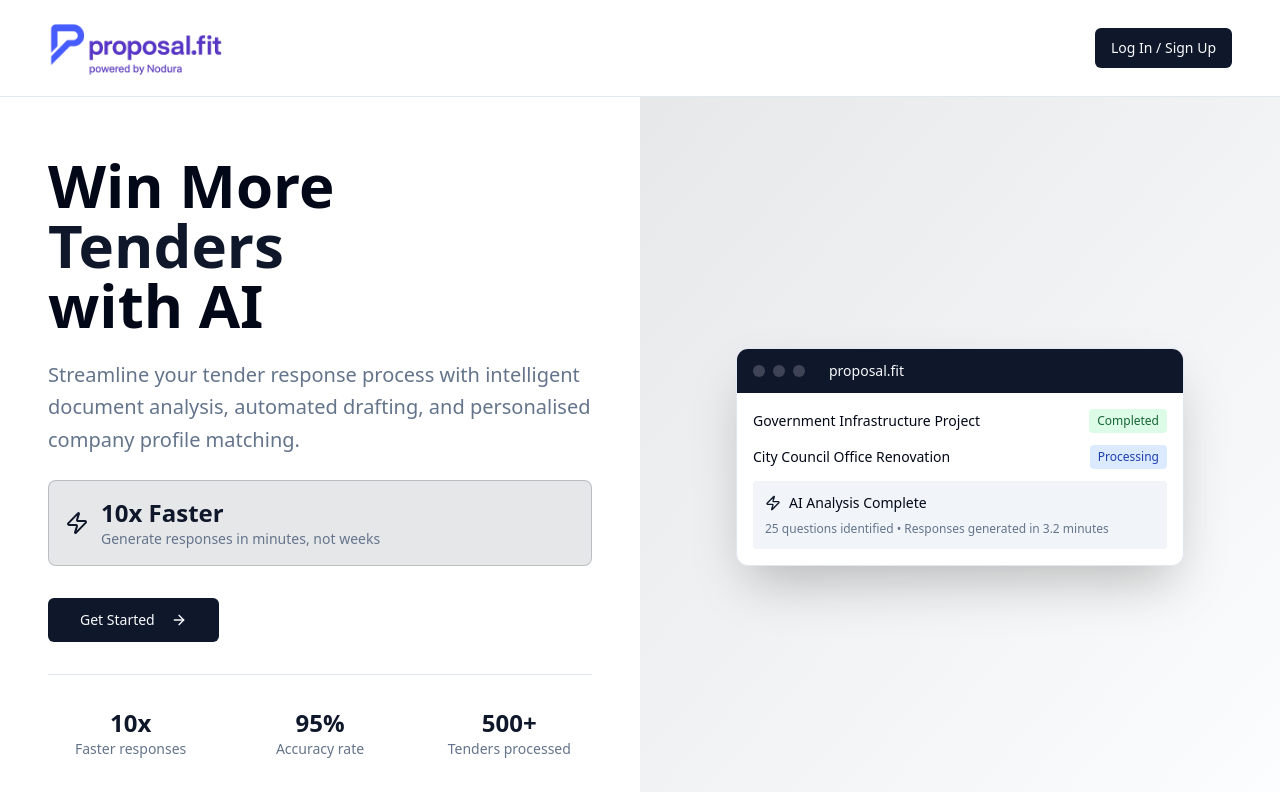
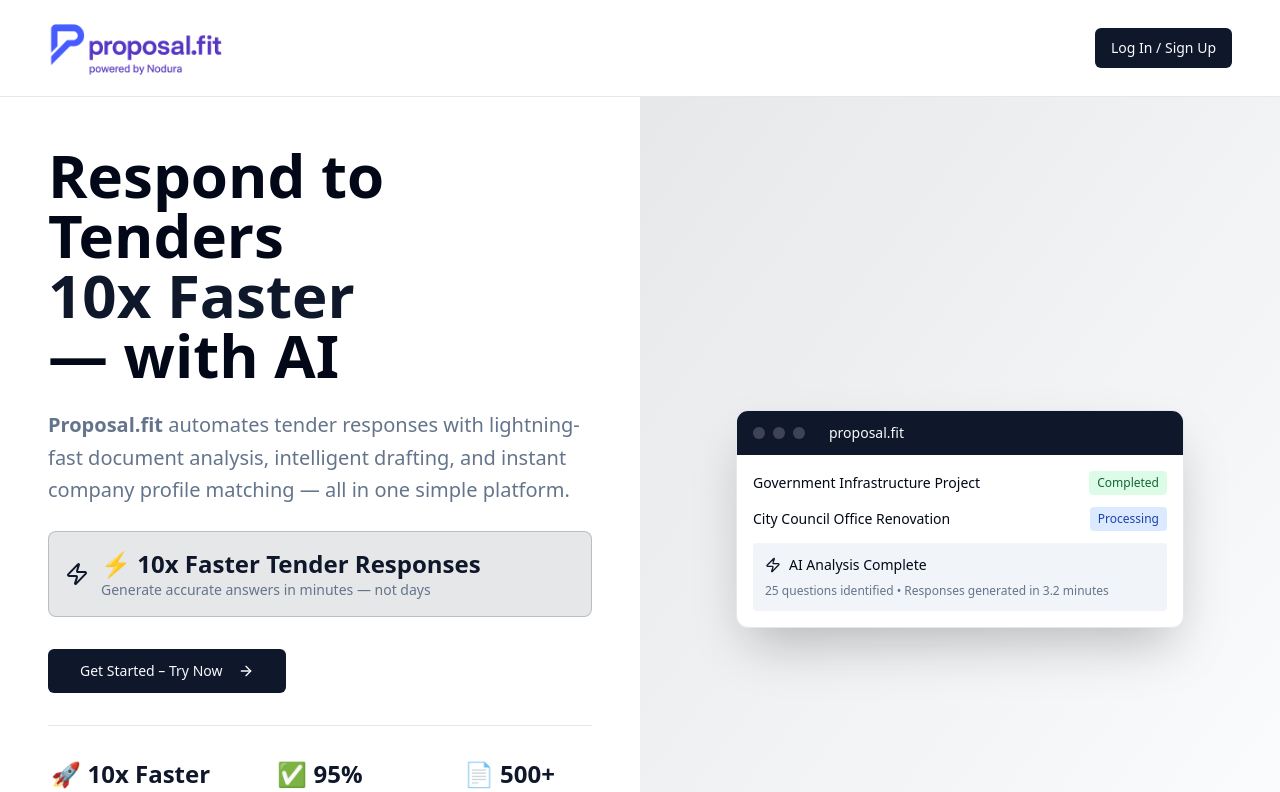
Before and after one commit to jontycasson/tender-scribe-smart, a React (Vite) app: page / in a window 1280 px wide. Shown: the top 792 px of the page. Built offline with nearby package versions, Linux system fonts and the light colour scheme.

Commit message:
Rewrite homepage hero content

```diff
--- a/src/components/homepage/SplitHeroVariant.tsx
+++ b/src/components/homepage/SplitHeroVariant.tsx
@@ -24,14 +24,14 @@ export const SplitHeroVariant = () => {
           <div className="max-w-xl">
 
             <h1 className="text-4xl lg:text-6xl font-bold mb-6 leading-tight">
-              Win More
-              <span className="text-primary block">Tenders</span>
-              with AI
+              Respond to Tenders
+              <span className="text-primary block">10x Faster</span>
+              — with AI
             </h1>
 
             <p className="text-xl text-muted-foreground mb-6 leading-relaxed">
-              Streamline your tender response process with intelligent document analysis,
-              automated drafting, and personalised company profile matching.
+              <strong>Proposal.fit</strong> automates tender responses with lightning-fast document analysis,
+              intelligent drafting, and instant company profile matching — all in one simple platform.
             </p>
 
             {/* Speed Highlight */}
@@ -39,8 +39,8 @@ export const SplitHeroVariant = () => {
               <div className="flex items-center gap-3">
                 <Zap className="h-6 w-6 text-primary" />
                 <div>
-                  <div className="text-2xl font-bold text-primary">10x Faster</div>
-                  <div className="text-sm text-muted-foreground">Generate responses in minutes, not weeks</div>
+                  <div className="text-2xl font-bold text-primary">⚡ 10x Faster Tender Responses</div>
+                  <div className="text-sm text-muted-foreground">Generate accurate answers in minutes — not days</div>
                 </div>
               </div>
             </div>
@@ -48,7 +48,7 @@ export const SplitHeroVariant = () => {
             <div className="flex flex-col sm:flex-row gap-4 mb-8">
               <Button asChild size="lg">
                 <Link to="/auth">
-                  Get Started
+                  Get Started – Try Now
                   <ArrowRight className="ml-2 h-5 w-5" />
                 </Link>
               </Button>
@@ -57,16 +57,16 @@ export const SplitHeroVariant = () => {
             {/* Stats */}
             <div className="grid grid-cols-3 gap-6 pt-8 border-t">
               <div className="text-center">
-                <div className="text-2xl font-bold text-primary">10x</div>
-                <div className="text-sm text-muted-foreground">Faster responses</div>
+                <div className="text-2xl font-bold text-primary">🚀 10x Faster</div>
+                <div className="text-sm text-muted-foreground">Speed up submissions dramatically</div>
               </div>
               <div className="text-center">
-                <div className="text-2xl font-bold text-primary">95%</div>
-                <div className="text-sm text-muted-foreground">Accuracy rate</div>
+                <div className="text-2xl font-bold text-primary">✅ 95% Accuracy</div>
+                <div className="text-sm text-muted-foreground">Built for precision and compliance</div>
               </div>
               <div className="text-center">
-                <div className="text-2xl font-bold text-primary">500+</div>
-                <div className="text-sm text-muted-foreground">Tenders processed</div>
+                <div className="text-2xl font-bold text-primary">📄 500+ Tenders Automated</div>
+                <div className="text-sm text-muted-foreground">Trusted by teams across industries</div>
               </div>
             </div>
           </div>
```
